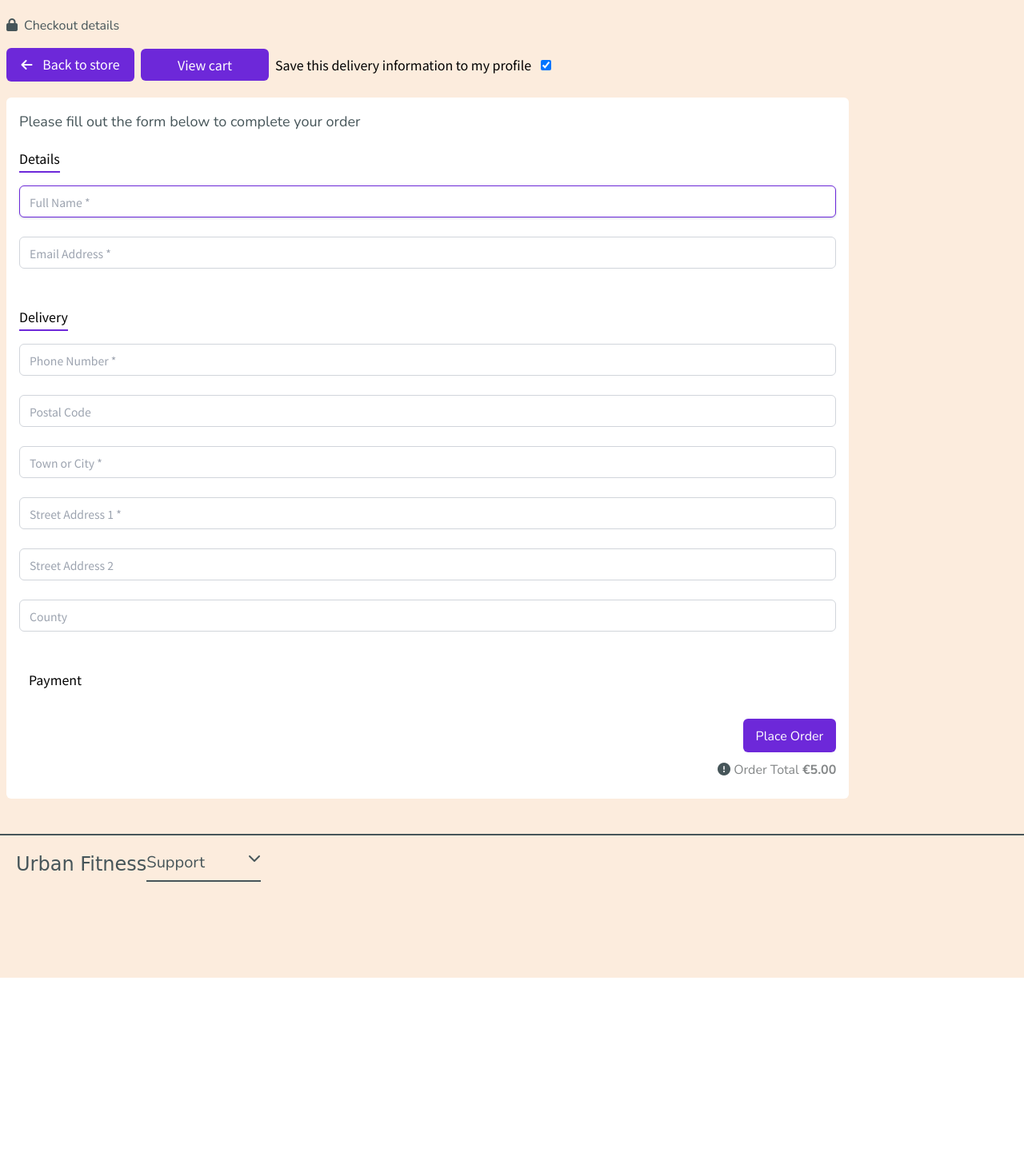
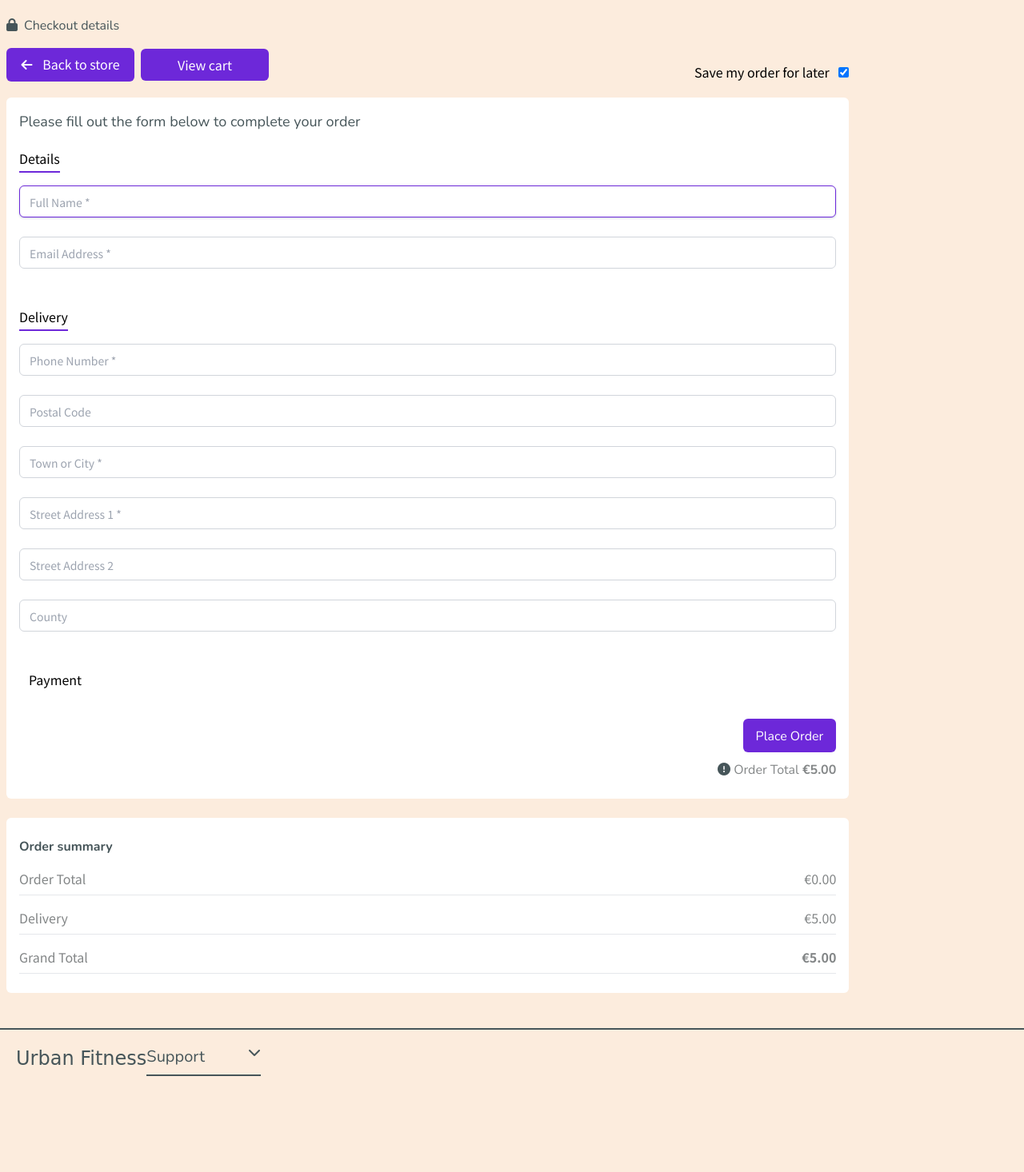
Before and after one commit to ciaran-io/urban-fitness, a Django app: template checkout/templates/checkout/checkout.html in a window 1280 px wide. Shown: the part 64-1530 px from the top of the page at 80% size. Before the commit the page ends 1287 px from the top, so only its background shows below. Run offline with Django 3.2, Linux system fonts and the light colour scheme; the template is opened without the code that fills it: values that come from a table or form of the project are taken from there, others are empty; the visitor is signed in with stand-in values (Sample User, id 1); some libraries are stand-ins or nearby versions; some web fonts are replaced.

Commit message:
Minor styling changes to improve layout.

```diff
--- a/checkout/templates/checkout/checkout.html
+++ b/checkout/templates/checkout/checkout.html
@@ -4,7 +4,6 @@
 {% block content %}
 <!-- checkout container -->
 <section class="px-2 mt-5">
-
 
     <div class="flex mb-4">
         <span class="pr-2">
@@ -16,7 +15,7 @@
     </div>
 
     <!-- return to cart or store section -->
-<div class="grid w-3/4 grid-cols-[160px,160px,auto] gap-2 mb-5 items-center">
+    <div class="grid w-full lg:w-10/12 grid-cols-[160px,160px,auto] gap-2 mb-5 items-center overflow-x-auto pb-4 sm:pb-0">
         <div class="px-4 py-2 bg-purple-700 rounded-md">
             <a href="{% url 'products' %}" class="flex items-baseline justify-around">
                 <span class="pr-2">
@@ -32,10 +31,10 @@
         </div>
 
         <!-- create account / login -->
-    <div class="form-check form-check-inline">
+        <div class="md:place-self-end w-max">
             {% if user.is_authenticated %}
-            <label class="form-check-label" for="id-save-info">Save this delivery information to my profile</label>
-            <input class="ml-2 mr-0 text-red-500 form-check-input" type="checkbox" id="id-save-info" name="save-info" checked>
+                <label class="form-check-label" for="id-save-info">Save my order for later</label>
+                <input class="ml-2 form-check-input" type="checkbox" id="id-save-info" name="save-info" checked>
             {% else %}
                 <label class="form-check-label" for="id-save-info">
                     <a class="text-purple-700 underline" href="{% url 'account_signup' %}">Create an account</a> or
@@ -45,9 +44,8 @@
         </div>
     </div>
 
-
     <!-- checkout form -->
-<div class="w-10/12 p-4 mb-6 bg-white rounded-md">
+    <div class="w-full p-4 mb-6 bg-white rounded-md lg:w-10/12">
         <h1 class="pb-5 text-lg">Please fill out the form below to complete your order</h1>
         <form action="{% url 'checkout' %}" method="POST" id="payment-form">
             {% csrf_token %}
@@ -87,16 +85,13 @@
             </div>
         </form>
     </div>
-</section>
-
-
-{% for item in cart_items %}
-<div class="w-10/12 px-4 py-6 mb-4 bg-white rounded-md">
+    <div class="w-full px-4 py-6 md:mb-4 bg-white rounded-md lg:w-10/12 mb-[75px]">
         <div class="pb-4">
             <h1 class="font-bold">
                 Order summary
             </h1>
         </div>
+
         <div class="grid grid-flow-row gap-4">
             <div class="flex justify-between pb-2 border-b border-gray-200">
                 <p class="my-0">Order Total</p>
@@ -112,10 +107,11 @@
                 <p class="my-0">Grand Total</p>
                 <p class="my-0"><strong>€{{ grand_total | floatformat:2 }}</strong></p>
             </div>
+
         </div>
     </div>
+</section>
 
-{% endfor %}
 {% endblock %}
 
 {% block postloadjs %}
```
Lines whose indentation alone changed are shown as unchanged.
